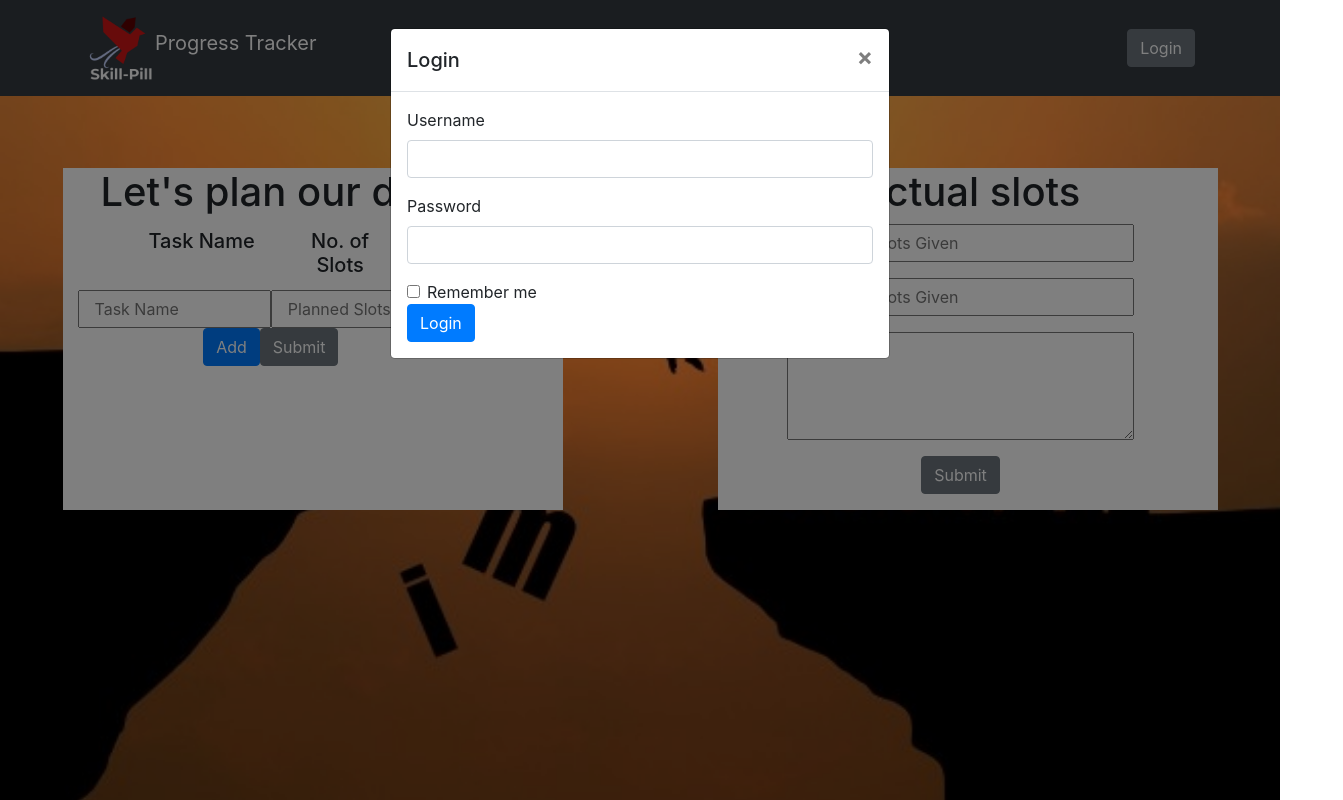
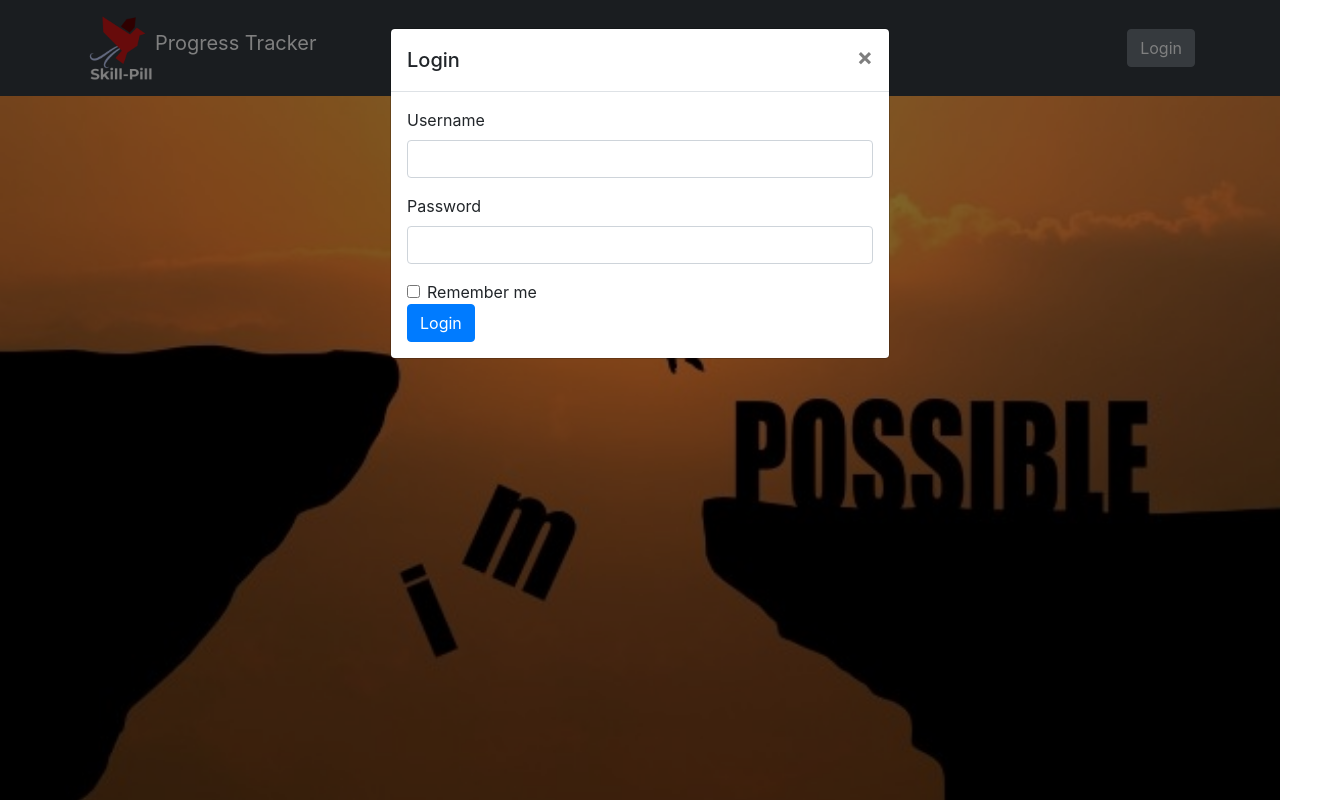
Before and after one commit to prarthanashr04/progress-tracker, a React (Create React App) app: page / in a window 1280 px wide. Both pictures are taken after a click on the button "Login". Shown: the whole page, 1343 px wide, since content can reach past the window. Built offline with nearby package versions, Linux system fonts and the light colour scheme.

Commit message:
Started functionality

```diff
--- a/src/App.css
+++ b/src/App.css
@@ -5,8 +5,9 @@
 body{
   background-repeat: no-repeat;
   background-size: cover;
-
-
+}
+#name{
+  align-items: right;
 }
 .Date {
   padding-top: 120px;
--- a/src/App.js
+++ b/src/App.js
@@ -4,6 +4,12 @@ import Header from './Components/Navbar';
 import Dat from './Components/Date';
 import PlannedSlots from './Components/Plannedslots';
 import ActualSlots from './Components/Actualslots';
+import Login from './Components/Login'
+var templogin=[
+  {"Username":"HitJatin","Password":"#Jatin23"},
+  {"Username":"Prarthana","Password":"Prarthana"},
+  {"Username":"Ritik","Password":"Ritik"},
+]
 
 class App extends Component {
 
@@ -13,14 +19,23 @@ class App extends Component {
       member:{
         "name":"",
         "previous":{}
-      }
-    }
+      },
+      isModalOpen: false
+    };
+    this.toggleModal = this.toggleModal.bind(this);
   }
+
+  toggleModal() {
+    this.setState({
+      isModalOpen: !this.state.isModalOpen
+    });
+  }
+
 
 
   render(){
     document.body.style.backgroundImage = "url('./bgimage.jpg')";
-  if(this.state.member.name==="")
+  if(this.state.member.name!="")
     {
       var date,actual,planned
       date=<Dat /> ;
@@ -29,7 +44,7 @@ class App extends Component {
 
     }
   return (<div className="App" >
-    <Header logo = './skillpill.png' title  = "Progress Tracker"   />
+    <Header logo = './skillpill.png' title  = "Progress Tracker" name="Jatin" modalButton={this.toggleModal} />
     {date}
     <div className="row ">
      <div className="col-12 col-md-6 parentform">
@@ -39,6 +54,7 @@ class App extends Component {
       {actual}
       </div>
     </div>
+    <Login openModal={this.state.isModalOpen} modalButton={this.toggleModal}/>
    </div>
   );
   }
--- /dev/null
+++ b/src/Components/Login.js
@@ -0,0 +1,35 @@
+import React, { Component } from 'react';
+import {Button,Modal,ModalHeader,ModalBody,Form,FormGroup,Label,Input} from 'reactstrap';
+
+class Login extends Component {
+    render(){
+        return(<div>
+            <Modal isOpen={this.props.openModal} toggle={this.props.modalButton} >
+                <ModalHeader toggle={this.props.modalButton}>Login</ModalHeader>
+                <ModalBody>
+                <Form onSubmit={this.handleLogin}>
+                    <FormGroup>
+                    <Label htmlFor="username">Username</Label>
+                    <Input type="text" id="username" name="username"
+                        innerRef={(input) => this.username = input} />
+                    </FormGroup>
+                    <FormGroup>
+                    <Label htmlFor="password">Password</Label>
+                    <Input type="password" id="password" name="password"
+                        innerRef={(input) => this.password = input} />
+                    </FormGroup>
+                    <FormGroup check>
+                    <Label check>
+                        <Input type="checkbox" name="remember"
+                        innerRef={(input) => this.remember = input} />
+                            Remember me
+                    </Label>
+                    </FormGroup>
+                    <Button type="submit" value="submit" color="primary">Login</Button>
+                </Form>
+                </ModalBody>
+            </Modal>
+        </div>)
+    }
+}
+export default Login;
--- /dev/null
+++ b/src/Components/Member.js
@@ -0,0 +1,13 @@
+import React, { Component } from 'react';
+import {Button} from 'reactstrap';
+
+class Member extends Component {
+    render(){
+        return(<div>
+            <Button onClick={this.props.modalButton}>
+                Login
+            </Button>
+        </div>)
+    }
+}
+export default Member;
--- a/src/Components/Navbar.js
+++ b/src/Components/Navbar.js
@@ -1,20 +1,15 @@
 import React, { Component } from 'react';
 import { Navbar, NavbarBrand, Nav, NavItem, Button, Form, FormGroup, Label, Input, Modal, ModalBody, ModalHeader } from 'reactstrap';
+import Member from './Member';
 
 class Header extends Component {
   constructor(props) {
     super(props);
-    this.state = {
-      isModalOpen: false
-    };
-    this.toggleModal = this.toggleModal.bind(this);
     this.handleLogin = this.handleLogin.bind(this);
   }
-  toggleModal() {
-    this.setState({
-      isModalOpen: !this.state.isModalOpen
-    });
-  }
+
+
+
   handleLogin(event) {
 
     alert("Username: " + this.username.value + ";" + " Remember: " + this.remember.checked);
@@ -29,43 +24,13 @@ class Header extends Component {
             <div id="nav">
               <div id="logo"><img src={this.props.logo} alt={this.props.title} height="70" width="70" /></div>
               <div id="heading">{this.props.title}</div></div></NavbarBrand>
-          <div id="name">
-            {this.props.name}
-          </div>
           <Nav className="ml-auto" navbar>
             <NavItem>
-              <Button onClick={this.toggleModal}>
-                Login
-              </Button>
+              <Member modalButton={this.props.modalButton}/>
             </NavItem>
           </Nav>
         </div>
       </Navbar>
-      <Modal isOpen={this.state.isModalOpen} toggle={this.toggleModal} >
-        <ModalHeader toggle={this.toggleModal}>Login</ModalHeader>
-        <ModalBody>
-          <Form onSubmit={this.handleLogin}>
-            <FormGroup>
-              <Label htmlFor="username">Username</Label>
-              <Input type="text" id="username" name="username"
-                innerRef={(input) => this.username = input} />
-            </FormGroup>
-            <FormGroup>
-              <Label htmlFor="password">Password</Label>
-              <Input type="password" id="password" name="password"
-                innerRef={(input) => this.password = input} />
-            </FormGroup>
-            <FormGroup check>
-              <Label check>
-                <Input type="checkbox" name="remember"
-                  innerRef={(input) => this.remember = input} />
-                    Remember me
-              </Label>
-            </FormGroup>
-            <Button type="submit" value="submit" color="primary">Login</Button>
-          </Form>
-        </ModalBody>
-      </Modal>
     </div>);
   }
 }
```
